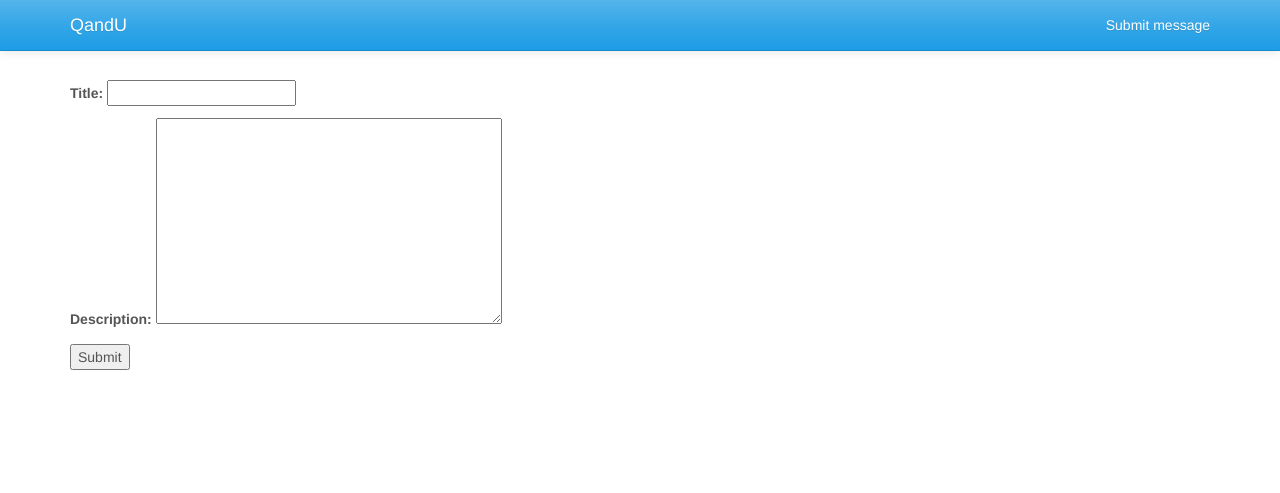
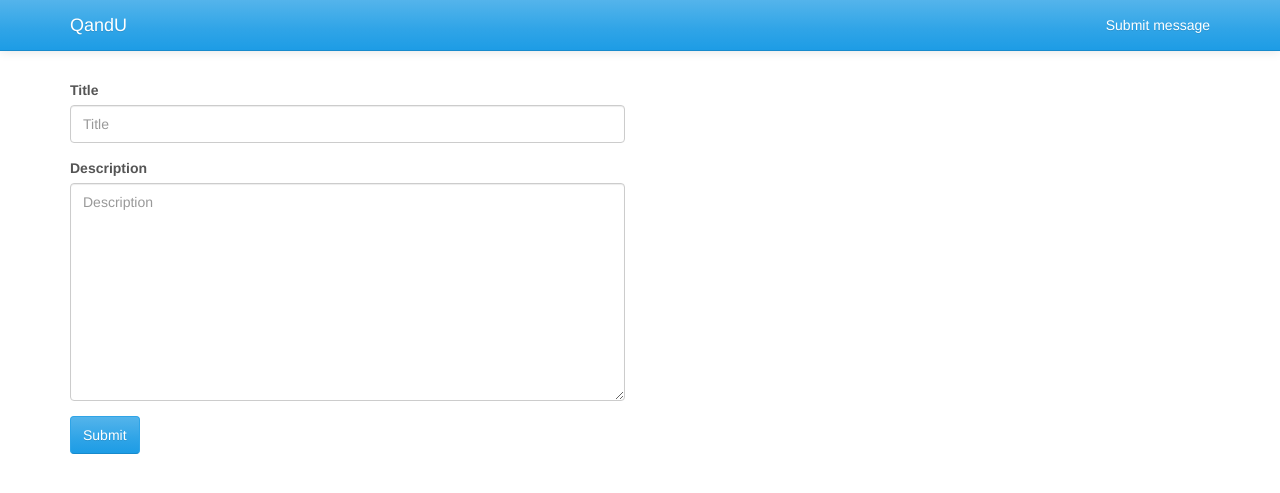
Before and after one commit to crrauser/Midterm, a Django app: page /message/create/ in a window 1280 px wide. Shown: the top 493 px of the page. Run offline with Django 3.2, Linux system fonts and the light colour scheme; some libraries are stand-ins or nearby versions.

Commit message:
Add styling to message form

```diff
--- a/Midterm/settings.py
+++ b/Midterm/settings.py
@@ -42,6 +42,7 @@
     'django.contrib.messages',
     'django.contrib.staticfiles',
   'core',
+  'bootstrap3',
 )
 
 MIDDLEWARE_CLASSES = (
--- a/templates/message/message_form.html
+++ b/templates/message/message_form.html
@@ -1,8 +1,13 @@
 {% extends 'base.html' %}
+{% load bootstrap3 %}
 {% block content %}
-<form method="post" action="">
-  {% csrf_token %}
-  {{ form.as_p }}
-  <button type="submit">Submit</button>
-</form>
+<div class="row">
+  <div class="col-lg-6">
+    <form method="post" action="">
+      {% csrf_token %}
+      {% bootstrap_form form %}
+      <button type="submit" class="btn btn-primary">Submit</button>
+    </form>
+  </div>
+</div>
 {% endblock %}
```
